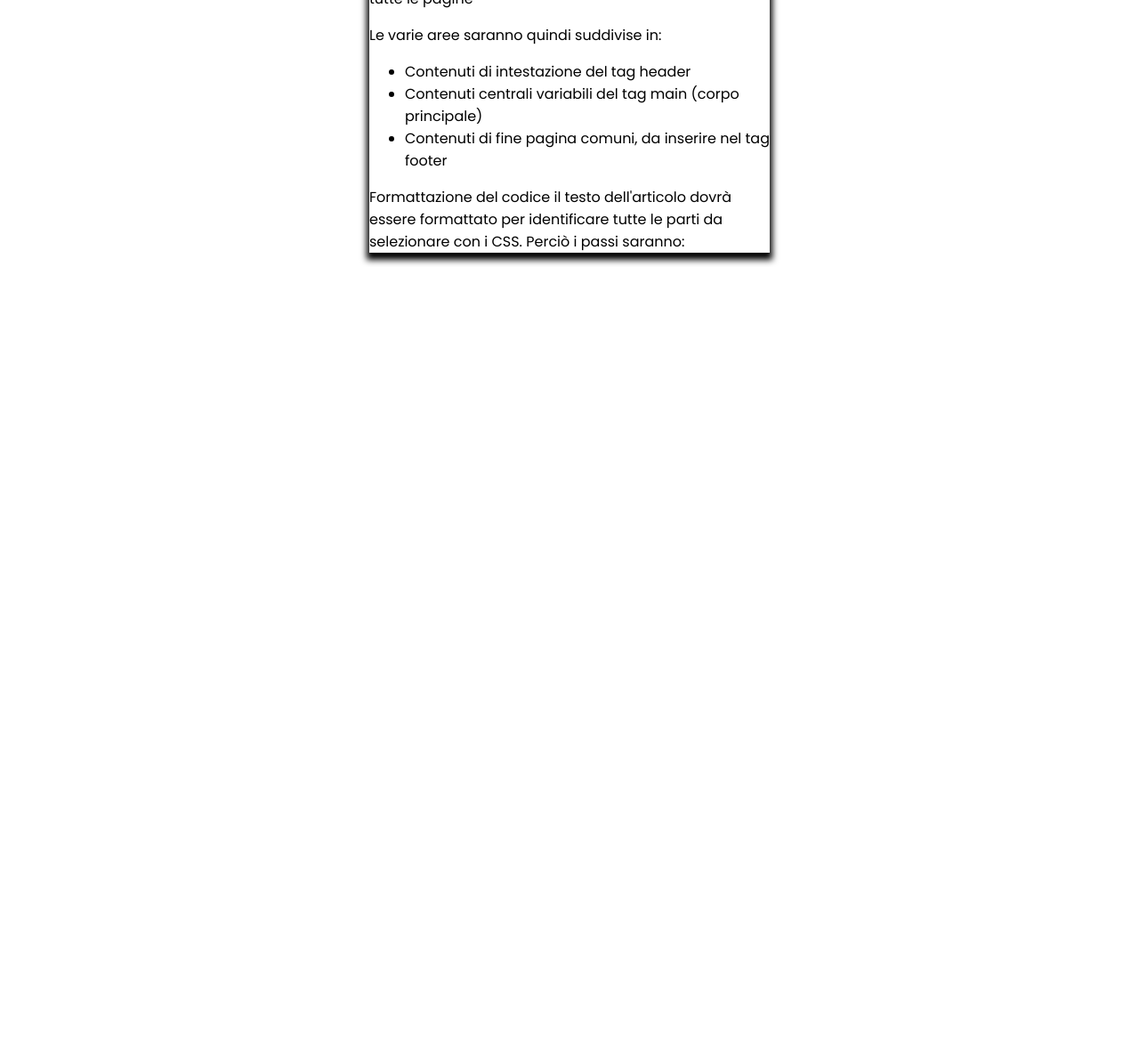
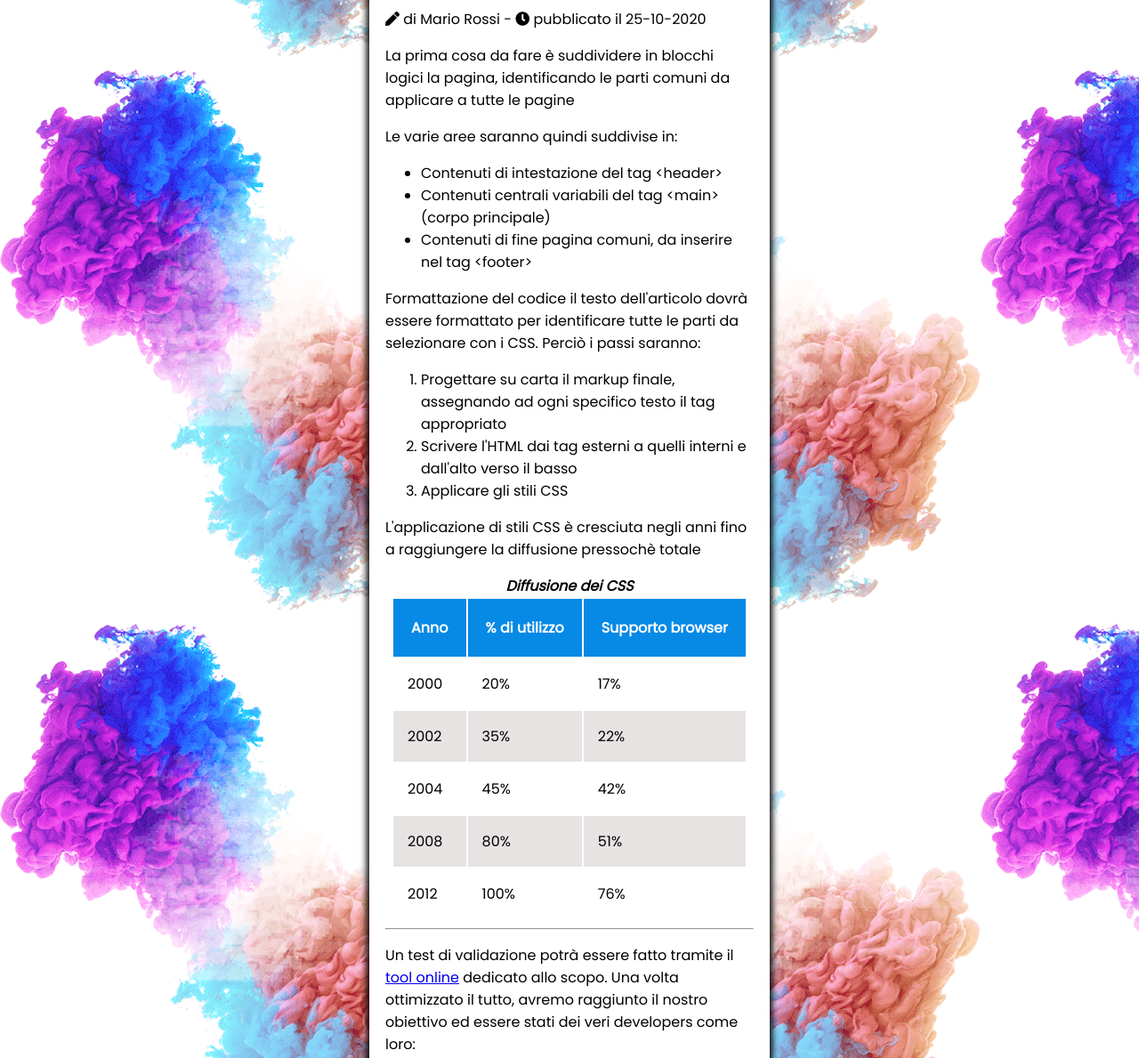
Before and after one commit to Frankdriver91/assets, a plain HTML site: page index.html in a window 1280 px wide. Shown: the part 546-1735 px from the top of the page at 89% size. Before the commit the page ends 846 px from the top, so only its background shows below. Drawn offline with Linux system fonts and the light colour scheme.

Commit message:
template

```diff
--- a/css/style.css
+++ b/css/style.css
@@ -3,17 +3,85 @@
 body {
   width: 450px;
   margin-inline: auto;
-  background-image: url(./img/sfondo.png);
+  background-image: url(../img/sfondo.png);
+}
+
+.logo {
+  padding: 10px;
 }
 
 header {
   background-color: rgb(47, 134, 168);
+  font-family: Poppins;
+  font-weight: bold;
+  text-align: center;
+  height: 350px;
   box-shadow: 0px 5px 7px 3px;
-  font-family: Poppins;
+}
+
+header p {
+  color: white;
+}
+
+h1 {
+  padding: 5px;
+  margin-left: 10px;
+  padding-top: 15px;
 }
 
 main {
   font-family: Poppins;
   background-color: white;
   box-shadow: 0px 5px 7px 3px;
+  padding: 18px;
+  margin-top: 20px;
 }
+
+.tabella {
+  margin-inline: auto;
+  border: 1px;
+}
+
+caption {
+  font-weight: bold;
+  font-style: italic;
+}
+
+.tabella th {
+  background-color: rgb(7, 137, 230);
+  color: white;
+  padding: 20px;
+}
+
+.tabella td {
+  padding: 16px;
+  border: hidden;
+  background-color: rgba(230, 226, 226, 0.933);
+}
+
+#riga td {
+  background-color: white;
+}
+
+.frame {
+  width: 400px;
+  height: 300px;
+  border-radius: 25px;
+}
+
+.novità {
+  background-color: rgba(230, 226, 226, 0.933);
+  margin-inline: auto;
+  margin-top: 30px;
+  padding: 20px;
+}
+
+h2 {
+  text-align: center;
+}
+
+button {
+  background-color: blue;
+  color: white;
+  font-weight: bold;
+}
--- a/index.html
+++ b/index.html
@@ -7,7 +7,7 @@
     <link rel="stylesheet" href="./css/style.css" />
     <link
       rel="stylesheet"
-      href="https://cdnjs.cloudflare.com/ajax/libs/font-awesome/5.15.4/css/fontawesome.min.css"
+      href="https://cdnjs.cloudflare.com/ajax/libs/font-awesome/5.15.4/css/all.min.css"
     />
     <title>Articolo</title>
   </head>
@@ -45,9 +45,13 @@
       <p>Le varie aree saranno quindi suddivise in:</p>
 
       <ul>
-        <li>Contenuti di intestazione del tag header</li>
-        <li>Contenuti centrali variabili del tag main (corpo principale)</li>
-        <li>Contenuti di fine pagina comuni, da inserire nel tag footer</li>
+        <li>Contenuti di intestazione del tag &lt;header&gt;</li>
+        <li>
+          Contenuti centrali variabili del tag &lt;main&gt; (corpo principale)
+        </li>
+        <li>
+          Contenuti di fine pagina comuni, da inserire nel tag &lt;footer&gt;
+        </li>
       </ul>
 
       <p>
@@ -55,6 +59,85 @@
         per identificare tutte le parti da selezionare con i CSS. Perciò i passi
         saranno:
       </p>
+
+      <ol>
+        <li>
+          Progettare su carta il markup finale, assegnando ad ogni specifico
+          testo il tag appropriato
+        </li>
+        <li>
+          Scrivere l'HTML dai tag esterni a quelli interni e dall'alto verso il
+          basso
+        </li>
+        <li>Applicare gli stili CSS</li>
+      </ol>
+
+      <p>
+        L'applicazione di stili CSS è cresciuta negli anni fino a raggiungere la
+        diffusione pressochè totale
+      </p>
+      <table class="tabella">
+        <caption>
+          Diffusione dei CSS
+        </caption>
+        <tr>
+          <th>Anno</th>
+          <th>% di utilizzo</th>
+          <th>Supporto browser</th>
+        </tr>
+        <tr id="riga">
+          <td>2000</td>
+          <td>20%</td>
+          <td>17%</td>
+        </tr>
+        <tr>
+          <td>2002</td>
+          <td>35%</td>
+          <td>22%</td>
+        </tr>
+        <tr id="riga">
+          <td>2004</td>
+          <td>45%</td>
+          <td>42%</td>
+        </tr>
+        <tr>
+          <td>2008</td>
+          <td>80%</td>
+          <td>51%</td>
+        </tr>
+        <tr id="riga">
+          <td>2012</td>
+          <td>100%</td>
+          <td>76%</td>
+        </tr>
+      </table>
+      <hr />
+      <p>
+        Un test di validazione potrà essere fatto tramite il
+        <a href="#">tool online</a> dedicato allo scopo. Una volta ottimizzato
+        il tutto, avremo raggiunto il nostro obiettivo ed essere stati dei veri
+        developers come loro:
+      </p>
+      <iframe
+        class="frame"
+        width="560"
+        height="315"
+        src="https://www.youtube.com/embed/aBSZVeBRvDY?si=5NIZc1-hOEe4ovVs"
+        title="YouTube video player"
+        frameborder="0"
+        allow="accelerometer; autoplay; clipboard-write; encrypted-media; gyroscope; picture-in-picture; web-share"
+        allowfullscreen
+      ></iframe>
+
+      <div class="novità">
+        <h2>NOVITA</h2>
+        <p>
+          Vuoi rimanere aggiornato su altre novità del blog? Iscriviti alla
+          nostra newsletter:
+        </p>
+        <input type="email" placeholder="Inserisci l'email" />
+        <button type="submit">Iscriviti!</button>
+      </div>
     </main>
   </body>
 </html>
```
